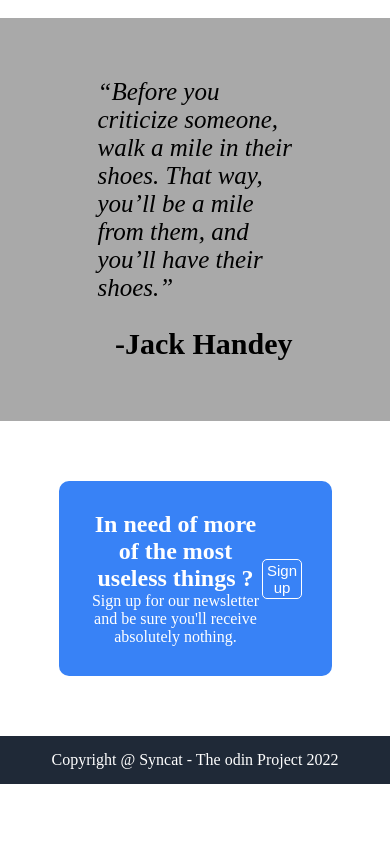
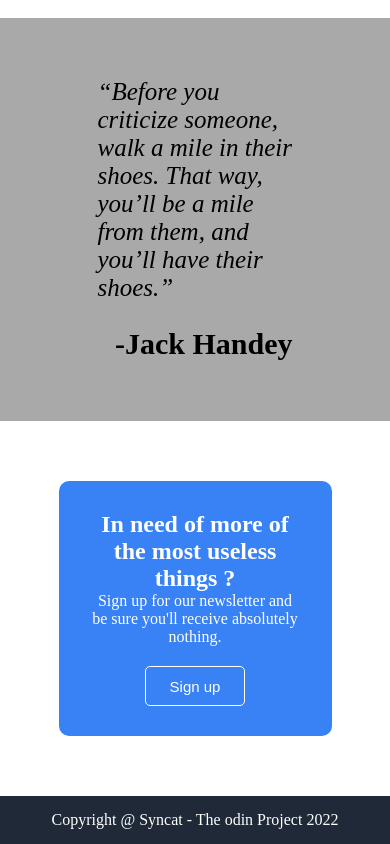
Before and after one commit to Syncat99/landing-page, a plain HTML site: page index.html in a window 390 px wide. Shown: the part 1578-2422 px from the top of the page. Before the commit the page ends 2362 px from the top, so only its background shows below. Drawn offline with Linux system fonts and the light colour scheme.

Commit message:
added responsivity for the modal

```diff
--- a/media.css
+++ b/media.css
@@ -29,3 +29,9 @@
         padding: 0 10%;
     }
 }
+@media all and (max-width: 930px) {
+    .modal {
+        flex-direction: column;
+    }
+    g
+}
--- a/style.css
+++ b/style.css
@@ -122,6 +122,7 @@ li {
     align-items: center;
     justify-content: space-between;
     color: white;
+    gap: 20px;
 }
 .modal .text {
     display: flex;
```
